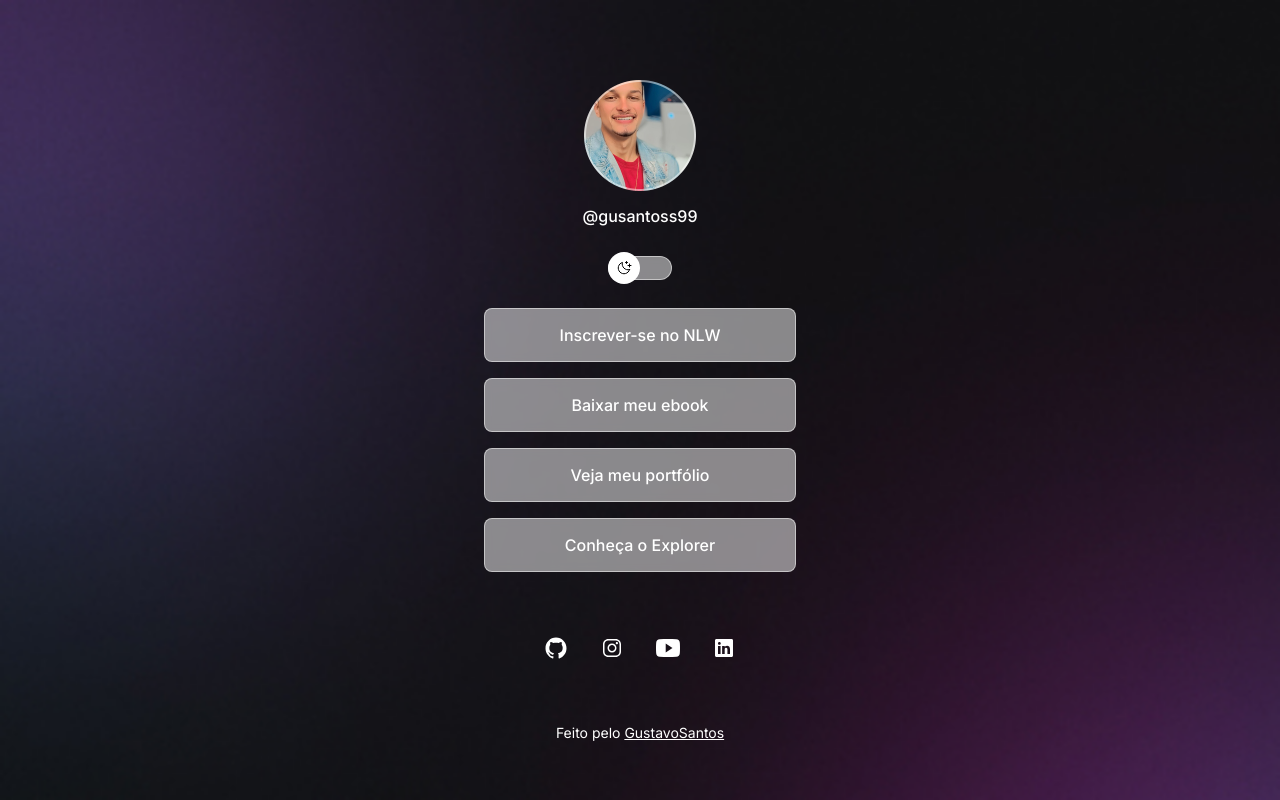
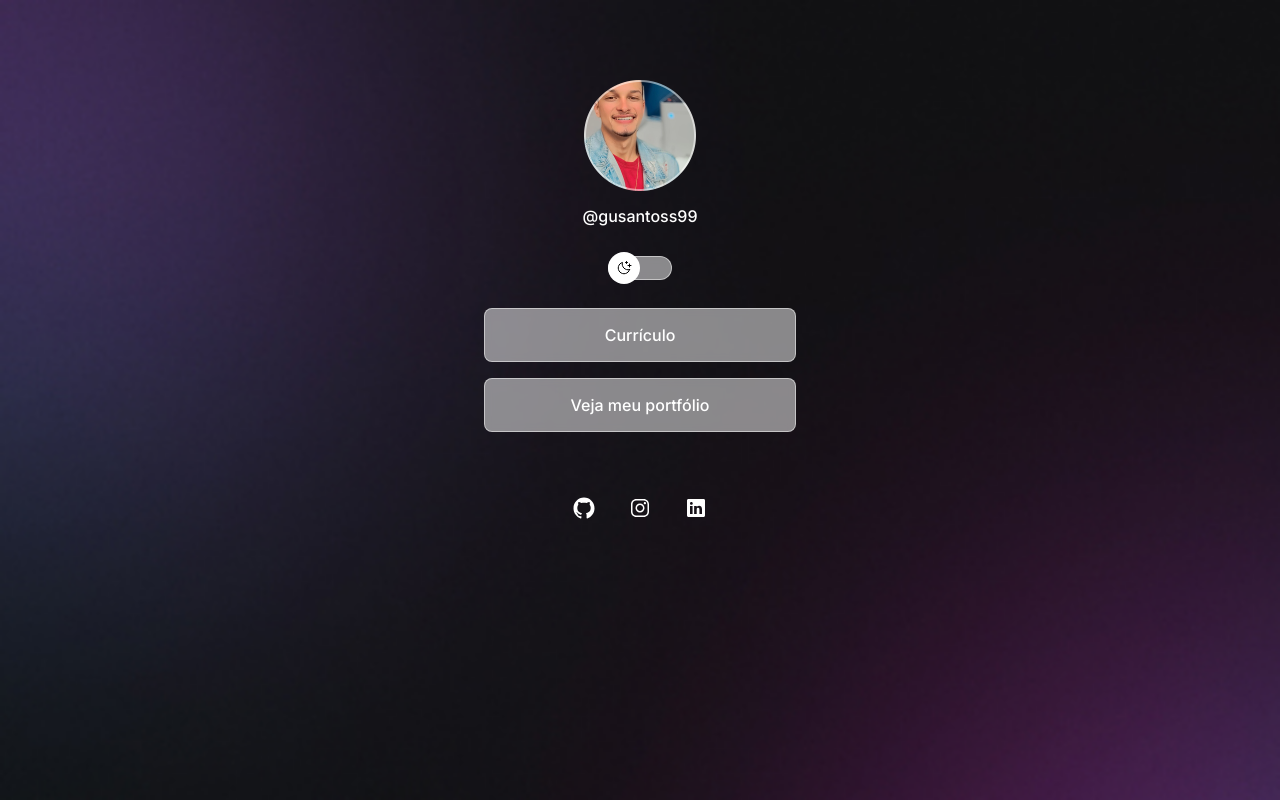
Before and after one commit to gusantoss99/projeto, a plain HTML site: page index.html in a window 1280 px wide. Drawn offline with nearby package versions, Linux system fonts and the light colour scheme.

```diff
--- a/index.html
+++ b/index.html
@@ -24,25 +24,21 @@
       </div>
 
       <div id="switch" onclick="toggleMode()">
-        <button>
-        </button>
+        <button></button>
         <span></span>
       </div>
 
       <ul>
-        <li><a href="#">Inscrever-se no NLW</a></li>
-
-        <li><a href="#">Baixar meu ebook</a></li>
+        <li>
+          <a
+            href="https://drive.google.com/file/d/1rn2jehkeQL-fLJ7NnSxUfQGTwGHTF3jM/view?usp=sharing"
+            target="_blank"
+            >Currículo</a>
+        </li>
 
         <li>
           <a href="https://github.com/gusantoss99" target="_blank"
             >Veja meu portfólio</a
-          >
-        </li>
-
-        <li>
-          <a href="https://rocketseaat.com.br/explorer" target="_blank"
-            >Conheça o Explorer</a
           >
         </li>
       </ul>
@@ -55,10 +51,6 @@
           <ion-icon name="logo-instagram"></ion-icon>
         </a>
 
-        <a href="https://youtube.com/gusantoss99" target="_blank">
-          <ion-icon name="logo-youtube"></ion-icon>
-        </a>
-
         <a
           href="https://linkedin.com/in/gustavo-dos-santos-a00430236"
           target="_blank"
@@ -66,10 +58,6 @@
           <ion-icon name="logo-linkedin"></ion-icon>
         </a>
       </div>
-
-      <footer>
-        Feito pelo <a href="https://github.com/gusantoss99">GustavoSantos</a>
-      </footer>
     </div>
 
     <script
```
Also changed, not shown: 1 other file.
